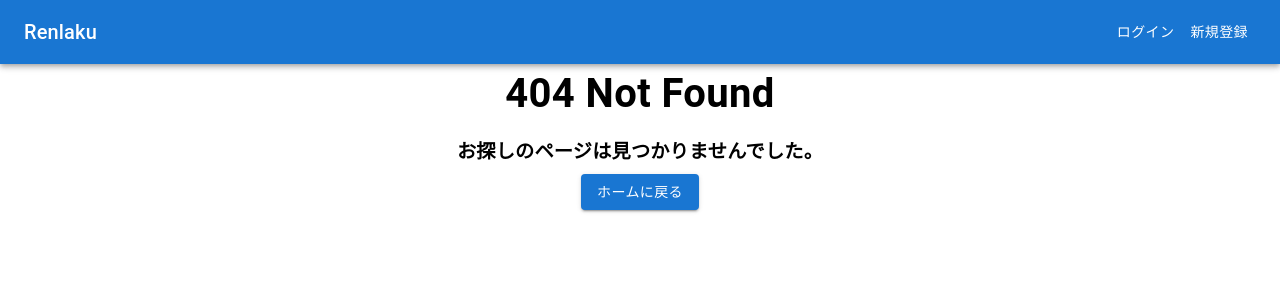
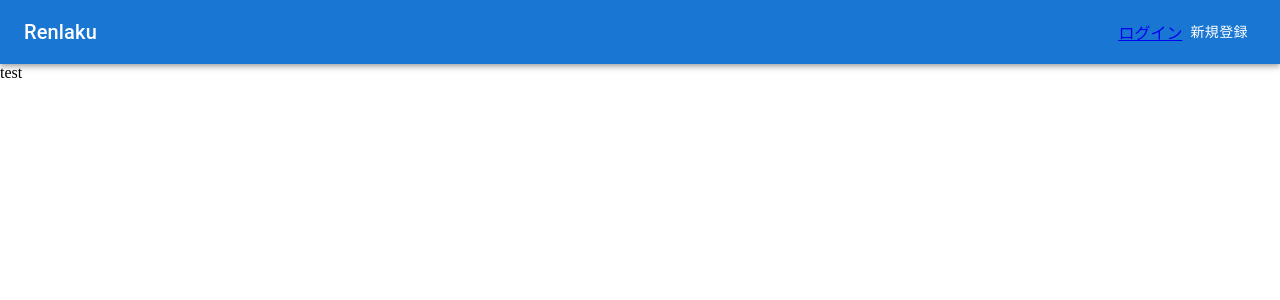
Before and after one commit to yusei53/Renlaku, a Next.js app: page /signup in a window 1280 px wide. Before the commit this address had no page. Shown: the top 300 px of the page. Built offline with nearby package versions, Linux system fonts and the light colour scheme.

Commit message:
signupのルーティング設定をした

```diff
--- a/app/components/header/Header.tsx
+++ b/app/components/header/Header.tsx
@@ -2,6 +2,7 @@
 
 import * as React from "react";
 import { Box, AppBar, Toolbar, Typography, Button } from "@mui/material";
+import Link from "next/link";
 
 const Header = () => {
   return (
@@ -11,7 +12,7 @@ const Header = () => {
           <Typography variant="h6" component="div" sx={{ flexGrow: 1 }}>
             Renlaku
           </Typography>
-          <Button color="inherit">ログイン</Button>
+          <Link href={"/signup"}>ログイン</Link>
           <Button color="inherit">新規登録</Button>
         </Toolbar>
       </AppBar>
--- /dev/null
+++ b/app/signup/page.tsx
@@ -0,0 +1,5 @@
+export const Page = () => {
+  return <div>test</div>;
+};
+
+export default Page;
```
